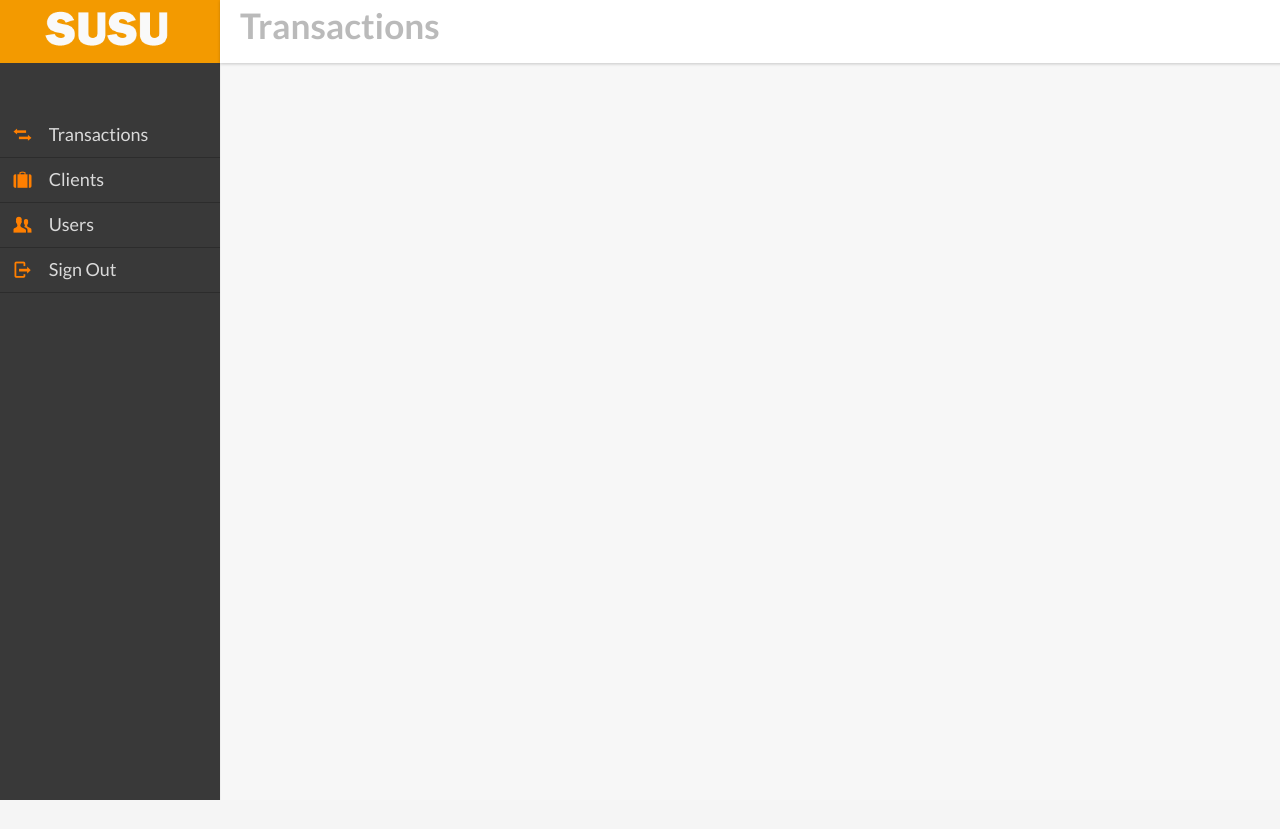
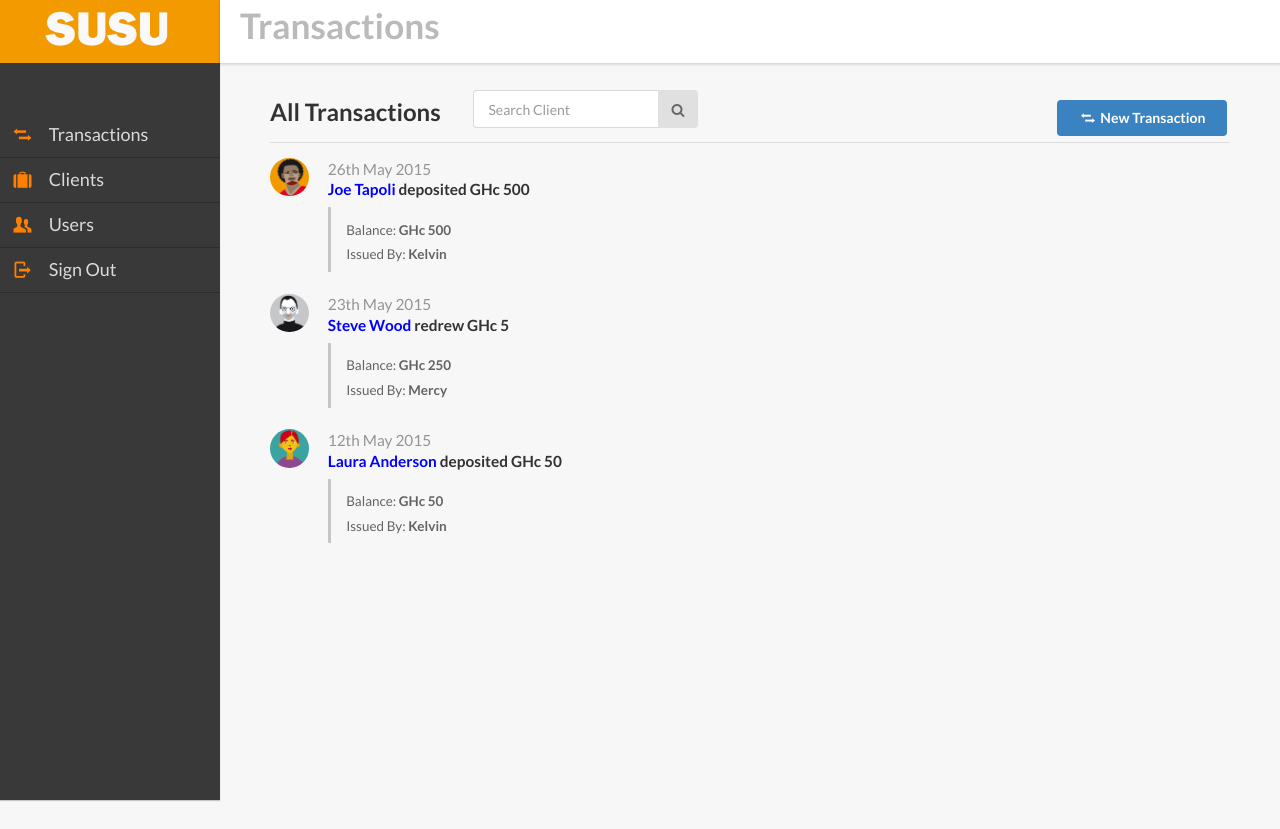
Before and after one commit to Rayden2015/Susu, a PHP site: page /trans.php in a window 1280 px wide. Shown: the top 829 px of the page. Before the commit the page ends 800 px from the top, so only its background shows below. Run offline with PHP 8.4, Linux system fonts and the light colour scheme.

Commit message:
Did something small on the transactions

```diff
--- a/css/style.css
+++ b/css/style.css
@@ -6,10 +6,15 @@ img {
 /* line 6, ../scss/style.scss */
 a {
   text-decoration: none;
-  color: inherit !important;
+  color: inherit;
 }
 
 /* line 10, ../scss/style.scss */
+a.blue {
+  color: blue;
+}
+
+/* line 13, ../scss/style.scss */
 div.sidebar {
   width: 220px;
   height: 100%;
@@ -20,7 +25,7 @@ div.sidebar {
   box-shadow: 0px 1px 1px rgba(0, 0, 0, 0.2);
   z-index: 50;
 }
-/* line 19, ../scss/style.scss */
+/* line 22, ../scss/style.scss */
 div.sidebar div.brand {
   width: 100%;
   background: #F39A00;
@@ -30,18 +35,18 @@ div.sidebar div.brand {
   text-align: center;
   font-size: 20px;
 }
-/* line 27, ../scss/style.scss */
+/* line 30, ../scss/style.scss */
 div.sidebar div.brand .logo {
   width: 80%;
   margin: 0px auto;
 }
-/* line 33, ../scss/style.scss */
+/* line 36, ../scss/style.scss */
 div.sidebar nav ul {
   padding: 0;
   margin: 0;
   margin-top: 50px;
 }
-/* line 37, ../scss/style.scss */
+/* line 40, ../scss/style.scss */
 div.sidebar nav ul li {
   list-style: none;
   color: #dadada;
@@ -53,36 +58,36 @@ div.sidebar nav ul li {
   cursor: pointer;
   transition: all ease 0.4s;
 }
-/* line 48, ../scss/style.scss */
+/* line 51, ../scss/style.scss */
 div.sidebar nav ul li:first-child {
   border-top: none;
 }
-/* line 51, ../scss/style.scss */
+/* line 54, ../scss/style.scss */
 div.sidebar nav ul li:last-child {
   border-bottom: 1px solid #2C2C2C;
 }
-/* line 54, ../scss/style.scss */
+/* line 57, ../scss/style.scss */
 div.sidebar nav ul li:hover {
   background: #333333;
   color: white;
 }
-/* line 57, ../scss/style.scss */
+/* line 60, ../scss/style.scss */
 div.sidebar nav ul li:hover a {
   color: white;
 }
-/* line 61, ../scss/style.scss */
+/* line 64, ../scss/style.scss */
 div.sidebar nav ul li a {
   padding: 10px;
   display: inline-block;
   width: 100%;
 }
-/* line 66, ../scss/style.scss */
+/* line 69, ../scss/style.scss */
 div.sidebar nav ul li i {
   color: #ff7f00;
   margin-right: 10px;
 }
 
-/* line 75, ../scss/style.scss */
+/* line 78, ../scss/style.scss */
 .wrapper {
   width: 100%;
   height: 500px;
@@ -90,7 +95,7 @@ div.sidebar nav ul li i {
   padding-left: 220px;
 }
 
-/* line 81, ../scss/style.scss */
+/* line 84, ../scss/style.scss */
 .toolbar {
   position: fixed;
   top: 0;
@@ -101,19 +106,19 @@ div.sidebar nav ul li i {
   padding: 8px 20px;
   z-index: 50;
 }
-/* line 90, ../scss/style.scss */
+/* line 93, ../scss/style.scss */
 .toolbar h2.ui.header {
   font-size: 2.514rem;
   color: #BABABA;
 }
 
-/* line 95, ../scss/style.scss */
+/* line 98, ../scss/style.scss */
 .main {
   padding: 30px 50px;
   margin-top: 60px;
   position: relative;
 }
-/* line 99, ../scss/style.scss */
+/* line 102, ../scss/style.scss */
 .main h2.ui.header {
   display: inline-block;
   margin-right: 30px;
@@ -121,30 +126,30 @@ div.sidebar nav ul li i {
   vertical-align: bottom;
 }
 
-/* line 107, ../scss/style.scss */
+/* line 110, ../scss/style.scss */
 .card .ui.button.icon.circular.flt {
   position: absolute;
   bottom: -25px;
   right: 20px;
   padding: 18px;
 }
-/* line 112, ../scss/style.scss */
+/* line 115, ../scss/style.scss */
 .card .ui.button.icon.circular.flt i {
   font-size: 22px;
 }
-/* line 116, ../scss/style.scss */
+/* line 119, ../scss/style.scss */
 .card .description {
   font-size: 16px;
 }
 
-/* line 120, ../scss/style.scss */
+/* line 123, ../scss/style.scss */
 .floated.right {
   position: absolute;
   right: 50px;
   top: 40px;
 }
 
-/* line 126, ../scss/style.scss */
+/* line 129, ../scss/style.scss */
 input[type='file'] {
   margin: 0em;
   width: 100%;
@@ -163,7 +168,7 @@ input[type='file'] {
   transition: background-color 0.2s ease, color 0.2s ease, box-shadow 0.2s ease, border-color 0.2s ease;
 }
 
-/* line 143, ../scss/style.scss */
+/* line 146, ../scss/style.scss */
 .login {
   width: 520px;
   margin: 80px auto;
--- a/scss/style.scss
+++ b/scss/style.scss
@@ -5,7 +5,10 @@ img {
 }
 a {
     text-decoration: none;
-    color: inherit !important;
+    color: inherit;
+}
+a.blue {
+    color: blue;
 }
 div.sidebar {
     width: 220px;
--- a/trans.php
+++ b/trans.php
@@ -19,6 +19,128 @@
         <div class="toolbar">
             <h2 class="ui header">Transactions</h2>
         </div>
+        <div class="main">
+            <h2 class="ui header">All Transactions</h2>
+            <div class="ui input action">
+                <input type="text" placeholder="Search Client">
+                <button class="ui icon button">
+                    <i class="icon search"></i>
+                </button>
+            </div>
+            <div class="floated right">
+                <div class="ui button blue" id="add-user">
+                    <i class="entypo-switch"></i> New Transaction
+                </div>
+            </div>
+            <div class="ui divider"></div>
+
+            <div class="ui large feed">
+                <div class="event">
+                    <div class="label">
+                        <img src="img/joe.jpg" alt="">
+                    </div>
+                    <div class="content">
+                        <div class="date">
+                            26th May 2015
+                        </div>
+                        <div class="summary">
+                            <a href="" class="user blue ui">
+                                Joe Tapoli
+                            </a> deposited <strong>GHc 500</strong>
+                        </div>
+                        <div class="extra text">
+                            <div class="meta">Balance: <strong>GHc 500</strong></div><br>
+                            <div class="meta">Issued By: <strong>Kelvin</strong></div>
+                        </div>
+                    </div>
+                </div>
+
+                <div class="event">
+                    <div class="label">
+                        <img src="img/steve.jpg" alt="">
+                    </div>
+                    <div class="content">
+                        <div class="date">
+                            23th May 2015
+                        </div>
+                        <div class="summary">
+                            <a href="" class="user blue ui">
+                                Steve Wood
+                            </a> redrew <strong>GHc 5</strong>
+                        </div>
+                        <div class="extra text">
+                            <div class="meta">Balance: <strong>GHc 250</strong></div><br>
+                            <div class="meta">Issued By: <strong>Mercy</strong></div>
+                        </div>
+                    </div>
+                </div>
+
+                <div class="event">
+                    <div class="label">
+                        <img src="img/laura.jpg" alt="">
+                    </div>
+                    <div class="content">
+                        <div class="date">
+                            12th May 2015
+                        </div>
+                        <div class="summary">
+                            <a href="" class="user blue ui">
+                                Laura Anderson
+                            </a> deposited <strong>GHc 50</strong>
+                        </div>
+                        <div class="extra text">
+                            <div class="meta">Balance: <strong>GHc 50</strong></div><br>
+                            <div class="meta">Issued By: <strong>Kelvin</strong></div>
+                        </div>
+                    </div>
+                </div>
+
+            </div>
+        </div>
+
+
+        <!-- Add New Transaction Modal -->
+            <div class="ui modal small" id="add-user-modal">
+                <i class="close icon"></i>
+                <div class="header">
+                    New Transaction
+                </div>
+                <div class="content">
+                    <form action="" class="ui form">
+                        <div class="field">
+                            <label for="type">Transaction Type</label>
+                            <div class="ui selection dropdown">
+                                <input type="hidden">
+                                <div class="default text">Transaction Type</div>
+                                <i class="dropdown icon"></i>
+                                <div class="menu">
+                                    <div class="item" data-value="Deposite">Deposite</div>
+                                    <div class="item" data-value="Redrawal">Redrawal</div>
+                                </div>
+                            </div>
+                        </div>
+                        <div class="field">
+                            <label for="client_name">Client Name</label>
+                            <input type="text" id="full_name">
+                        </div>
+                        <div class="field">
+                            <label for="amount">Amount</label>
+                            <input type="text" id="amount">
+                        </div>
+                    </form>
+                </div>
+                <div class="actions">
+                    <div class="ui black button">
+                        Nope
+                    </div>
+                    <div class="ui blue right labeled icon button">
+                        Add
+                    <i class="plus icon"></i>
+                    </div>
+                </div>
+            </div>
+            <!-- End of modal -->
+
     </section>
 
     <script src="js/jquery-2.1.3.min.js"></script>
```
Also changed, not shown: clients.php (+6 -6 lines).
